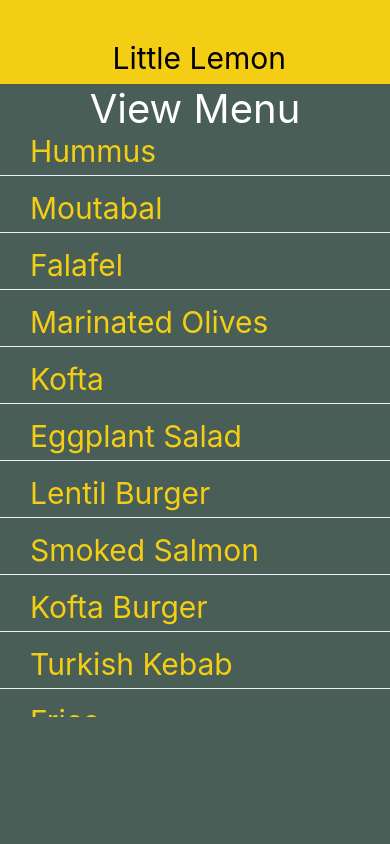
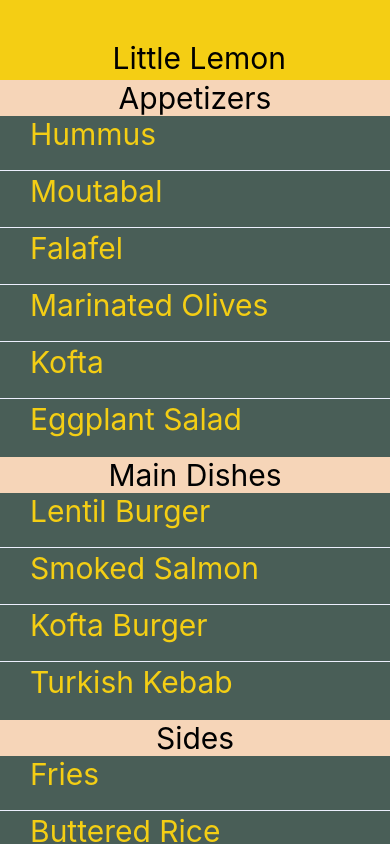
Before and after one commit to HoangNghia202/little-lemon-react-native-coursera, a React Native app: screen / in a window 390 px wide. Built offline with nearby package versions, Linux system fonts and the light colour scheme.

Commit message:
section list

```diff
--- a/components/MenuItems.js
+++ b/components/MenuItems.js
@@ -1,36 +1,47 @@
 import React from "react";
-import { View, Text, ScrollView, StyleSheet, FlatList } from "react-native";
+import { View, Text, ScrollView, StyleSheet, SectionList } from "react-native";
 
 const green = "#495E57";
 const yellow = "#F4CE14";
 
 const menuItemsToDisplay = [
-    { name: "Hummus", id: "1A" },
-    { name: "Moutabal", id: "2B" },
-    { name: "Falafel", id: "3C" },
-    { name: "Marinated Olives", id: "4D" },
-    { name: "Kofta", id: "5E" },
-    { name: "Eggplant Salad", id: "6F" },
-    { name: "Lentil Burger", id: "7G" },
-    { name: "Smoked Salmon", id: "8H" },
-    { name: "Kofta Burger", id: "9I" },
-    { name: "Turkish Kebab", id: "10J" },
-    { name: "Fries", id: "11K" },
-    { name: "Buttered Rice", id: "12L" },
-    { name: "Bread Sticks", id: "13M" },
-    { name: "Pita Pocket", id: "14N" },
-    { name: "Lentil Soup", id: "15O" },
-    { name: "Greek Salad", id: "16Q" },
-    { name: "Rice Pilaf", id: "17R" },
-    { name: "Baklava", id: "18S" },
-    { name: "Tartufo", id: "19T" },
-    { name: "Tartufo", id: "20U" },
-    { name: "Tiramisu", id: "21V" },
-    { name: "Panna Cotta", id: "22W" },
+    {
+        title: 'Appetizers',
+        data: [
+            'Hummus',
+            'Moutabal',
+            'Falafel',
+            'Marinated Olives',
+            'Kofta',
+            'Eggplant Salad',
+        ],
+    },
+    {
+        title: 'Main Dishes',
+        data: ['Lentil Burger', 'Smoked Salmon', 'Kofta Burger', 'Turkish Kebab'],
+    },
+    {
+        title: 'Sides',
+        data: [
+            'Fries',
+            'Buttered Rice',
+            'Bread Sticks',
+            'Pita Pocket',
+            'Lentil Soup',
+            'Greek Salad',
+            'Rice Pilaf',
+        ],
+    },
+    {
+        title: 'Desserts',
+        data: ['Baklava', 'Tartufo', 'Tiramisu', 'Panna Cotta'],
+    },
 ];
+
 const header = () => <Text style={menuStyle.headerText}>View Menu</Text>
 const footer = () => <Text style={menuStyle.footerText}>All right reserved by Little Lemon 2022</Text>
 const separator = () => <View style={menuStyle.separator}> </View>;
+
 const Item = ({ name }) => {
     return (
         <View style={menuStyle.container}>
@@ -41,19 +52,16 @@ const Item = ({ name }) => {
 
 const MenuItem = () => {
     const renderItem = ({ item }) => {
-        return <Item name={item.name}></Item>;
+        console.log('item>>', item);
+        return <Item name={item}></Item>;
     };
+
+    const renderSectionHeader = ({ section: { title } }) => <Text style={menuStyle.headerText}>{title}</Text>
 
     return (
         <View style={menuStyle.container}>
-            <FlatList
-                data={menuItemsToDisplay}
-                renderItem={renderItem}
-                keyExtractor={(item) => item.id}
-                ItemSeparatorComponent={separator}
-                ListHeaderComponent={header}
-                ListFooterComponent={footer}
-            />
+            <SectionList sections={menuItemsToDisplay} renderItem={renderItem}
+                renderSectionHeader={renderSectionHeader} ItemSeparatorComponent={separator} ListFooterComponent={footer} />
         </View>
     );
 };
@@ -61,17 +69,19 @@ const MenuItem = () => {
 export default MenuItem;
 const menuStyle = StyleSheet.create({
     container: {
-        flex: 0.75,
+        flex: 0.95,
     },
     innerContainer: {
-        padding: 40,
+        paddingHorizontal: 40,
+        paddingVertical: 20,
         backgroundColor: green,
     },
     headerText: {
-        fontSize: 40,
+        fontSize: 30,
         flexWrap: "wrap",
-        color: "white",
+        color: "black",
         textAlign: "center",
+        backgroundColor: "#F6D5B8"
     },
     innerText: {
         color: yellow,
```
